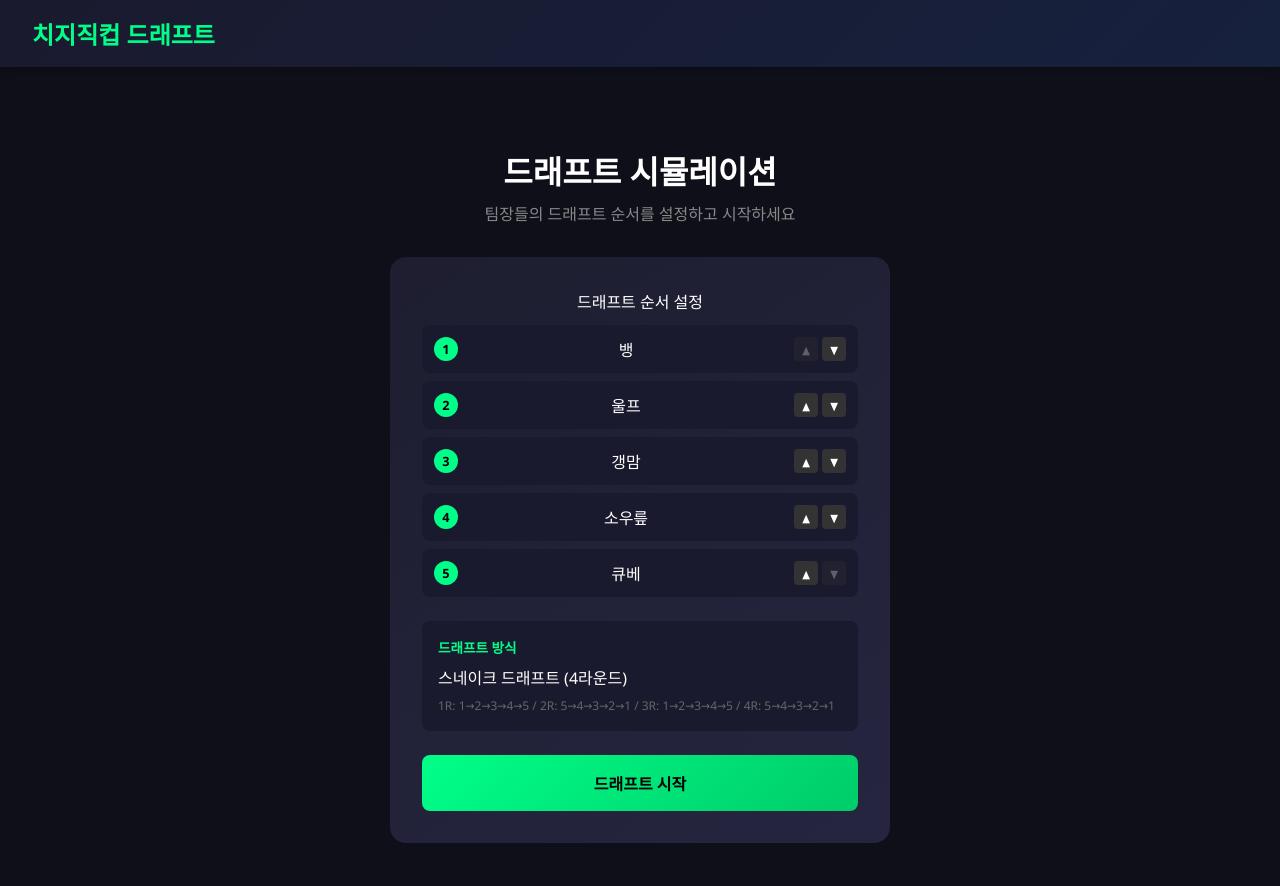
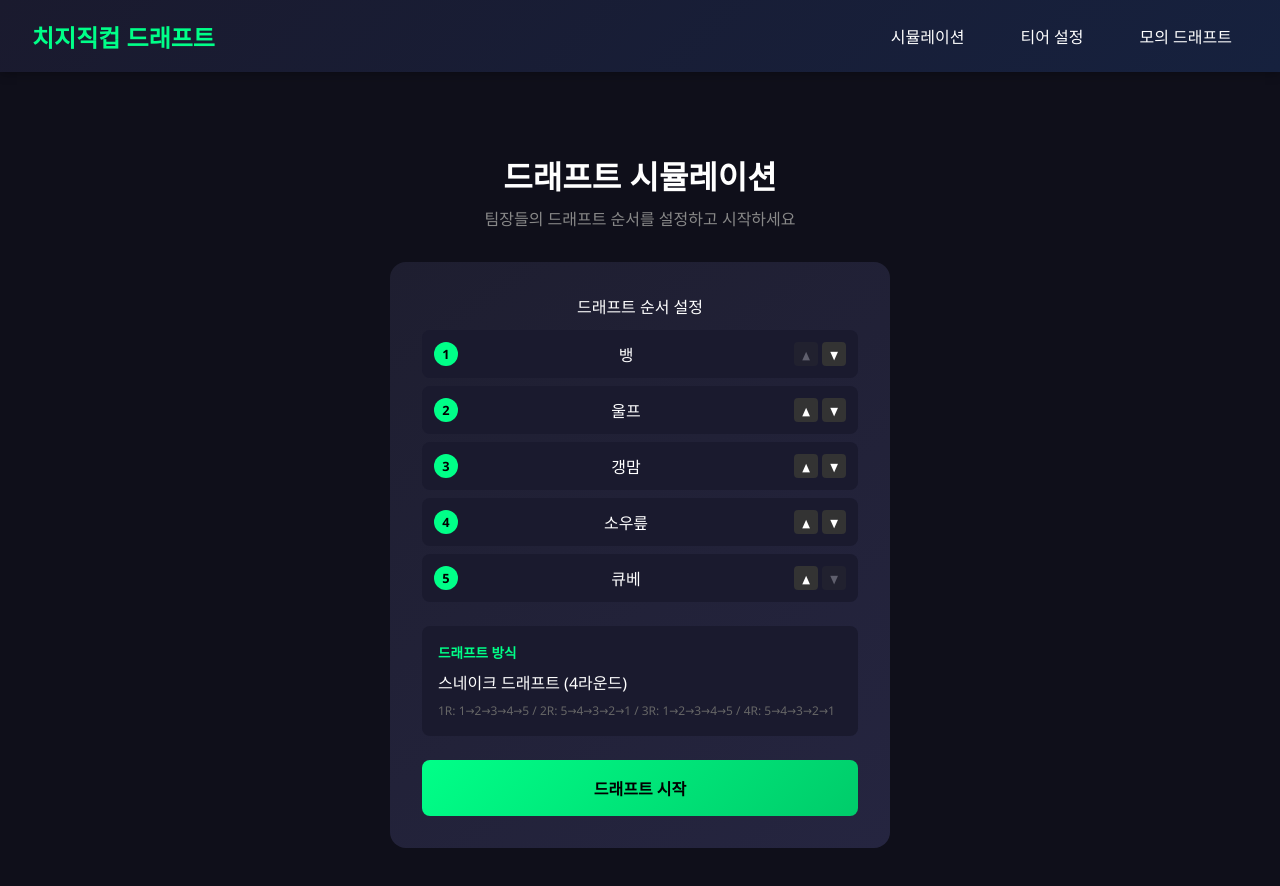
Before and after one commit to czcp-drf/chzzkcup-draft-sim, a React (Create React App) app: page / in a window 1280 px wide. Shown: the top 886 px of the page. Built offline with nearby package versions, Linux system fonts and the light colour scheme.

Commit message:
header modified

```diff
--- a/package.json
+++ b/package.json
@@ -39,5 +39,8 @@
       "last 1 firefox version",
       "last 1 safari version"
     ]
+  },
+  "devDependencies": {
+    "gh-pages": "^6.3.0"
   }
 }
--- a/src/components/Header.js
+++ b/src/components/Header.js
@@ -8,6 +8,11 @@ function Header() {
         <Link to="/" className="logo">
           <h1>치지직컵 드래프트</h1>
         </Link>
+        <nav className="nav">
+          <Link to="/" className="nav-link">시뮬레이션</Link>
+          <Link to="/tier" className="nav-link">티어 설정</Link>
+          <Link to="/mock" className="nav-link">모의 드래프트</Link>
+        </nav>
       </div>
     </header>
   );
--- a/src/components/PlayerList.js
+++ b/src/components/PlayerList.js
@@ -2,7 +2,7 @@ import { useState } from 'react';
 import PlayerCard from './PlayerCard';
 import './PlayerList.css';
 
-function PlayerList({ players, onSelectPlayer, draftedPlayers = [], positions }) {
+function PlayerList({ players, onSelectPlayer, draftedPlayers = [], positions, disabled = false }) {
   const [filterPosition, setFilterPosition] = useState('ALL');
   const [searchTerm, setSearchTerm] = useState('');
 
@@ -13,6 +13,7 @@ function PlayerList({ players, onSelectPlayer, draftedPlayers = [], positions })
   });
 
   const isDrafted = (playerId) => draftedPlayers.some(p => p && p.id === playerId);
+  const isDisabled = (playerId) => disabled || isDrafted(playerId);
 
   return (
     <div className="player-list">
@@ -50,7 +51,7 @@ function PlayerList({ players, onSelectPlayer, draftedPlayers = [], positions })
             key={player.id}
             player={player}
             onSelect={onSelectPlayer}
-            disabled={isDrafted(player.id)}
+            disabled={isDisabled(player.id)}
           />
         ))}
       </div>
```
Also changed, not shown: 1 other file (tests, documents, lock files or other folders).
